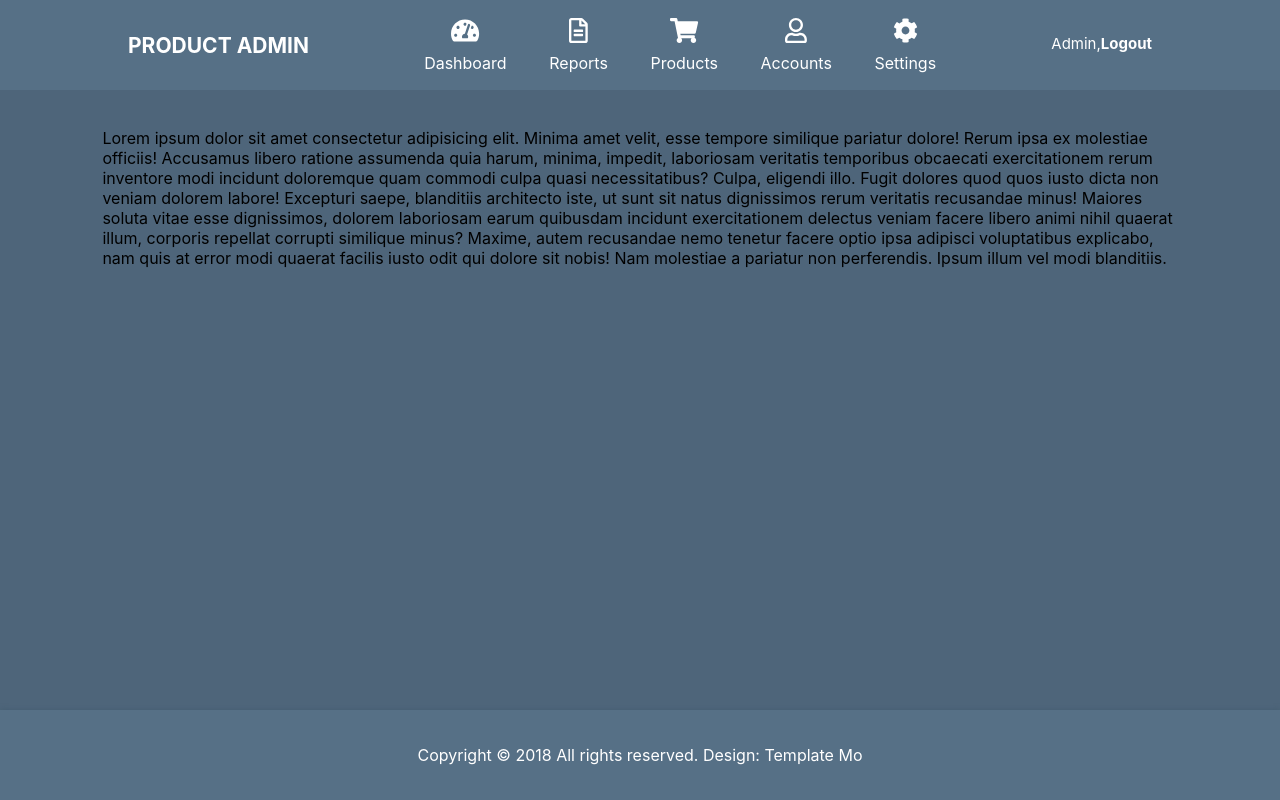
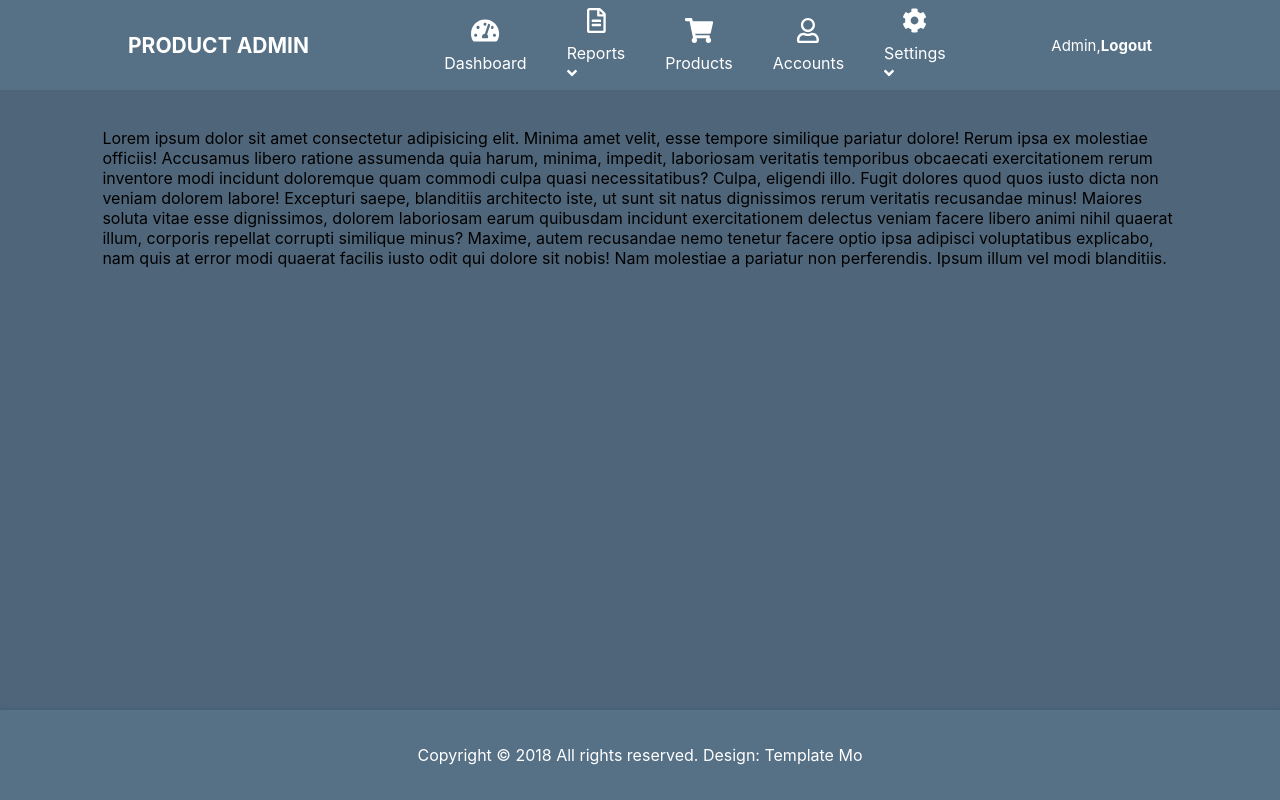
Before and after one commit to rjkprince/EdYoda-Assignment-14, a React (Create React App) app: page / in a window 1280 px wide. Built offline with nearby package versions, Linux system fonts and the light colour scheme; no server answers.

Commit message:
added hover effect to navbar

```diff
--- a/src/App.module.css
+++ b/src/App.module.css
@@ -1,4 +1,3 @@
 .App {
-  padding: 0 8%;
-  padding-top: 3%;
+  padding: 3% 8%;
 }
--- a/src/Components/Layout/Header/Header.js
+++ b/src/Components/Layout/Header/Header.js
@@ -37,7 +37,14 @@ export default class Header extends Component {
   ];
   render() {
     const Nav = this.Navigation.map((item) => {
-      return <Navigations key={item.id} name={item.name} icon={item.icon} />;
+      return (
+        <Navigations
+          key={item.id}
+          id={item.id}
+          name={item.name}
+          icon={item.icon}
+        />
+      );
     });
     return (
       <div className={classes.Header}>
--- a/src/Components/Layout/Header/Header.module.css
+++ b/src/Components/Layout/Header/Header.module.css
@@ -5,23 +5,25 @@
   color: #fff;
   display: flex;
   justify-content: space-between;
-  padding: 1.5% 10%;
+  align-items: center;
+  padding: 0% 10%;
   margin: 0;
   box-sizing: border-box;
 }
 .Navigations {
   margin: 0;
   width: 50%;
-
+  height: 100%;
   display: flex;
-  justify-content: space-between;
 }
 .Login {
   font-size: 15px;
+  cursor: pointer;
 }
 .Login span {
   font-weight: 700;
 }
 .Logo {
   font-size: 21px;
+  cursor: pointer;
 }
--- a/src/Components/Layout/Header/Navigations/Navigations.js
+++ b/src/Components/Layout/Header/Navigations/Navigations.js
@@ -1,5 +1,6 @@
 import React, { Component } from 'react';
 import classes from './Navigations.module.css';
+import { faAngleDown } from '@fortawesome/free-solid-svg-icons';
 import { FontAwesomeIcon } from '@fortawesome/react-fontawesome';
 
 export default class Navigations extends Component {
@@ -7,7 +8,12 @@ export default class Navigations extends Component {
     return (
       <div className={classes.Nav}>
         <FontAwesomeIcon className={classes.Icons} icon={this.props.icon} />
-        <p className={classes.NavTag}>{this.props.name}</p>
+        <p className={classes.NavTag}>
+          {this.props.name}{' '}
+          {this.props.id === 2 || this.props.id === 5 ? (
+            <FontAwesomeIcon icon={faAngleDown} />
+          ) : null}
+        </p>
       </div>
     );
   }
--- a/src/Components/Layout/Header/Navigations/Navigations.module.css
+++ b/src/Components/Layout/Header/Navigations/Navigations.module.css
@@ -4,6 +4,9 @@
   flex-direction: column;
   justify-content: center;
   align-items: center;
+  cursor: pointer;
+  padding: 0 20px;
+  transition: all linear 100ms;
 }
 
 .Icons {
@@ -14,3 +17,6 @@
   margin: 0;
   margin-top: 10px;
 }
+.Nav:hover {
+  color: #f5a623;
+}
```
